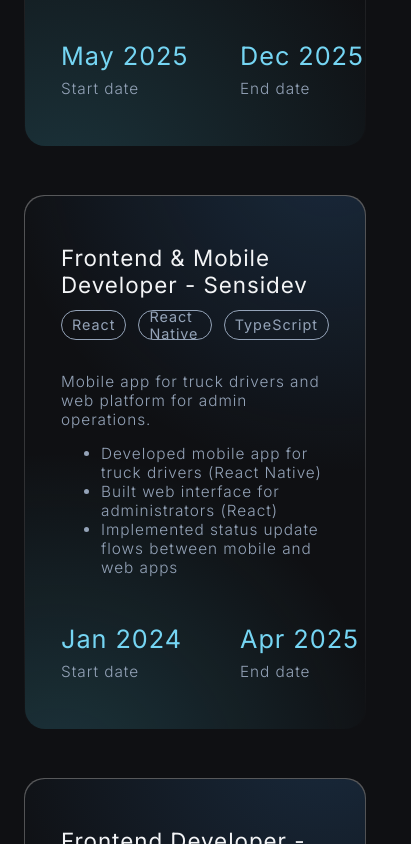
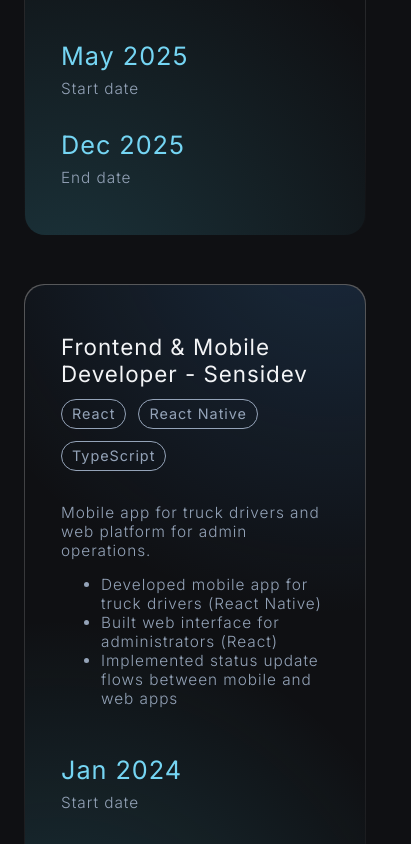
Before and after one commit to dragoispas/my-website, a React (Vite) app: page / in a window 390 px wide. Shown: the part 1940-2784 px from the top of the page, 411 px wide, since content can reach past the window. Built offline with nearby package versions, Linux system fonts and the light colour scheme.

Commit message:
Small screen responsiveness fix

```diff
--- a/src/Card.tsx
+++ b/src/Card.tsx
@@ -35,10 +35,14 @@
             }
           </div>
           <div className="card-footer">
-            <p className='l accent'>{role.startDate}</p>
-            <p className='l accent'>{role.endDate} </p>
-            <p className='xs muted'>Start date</p>
-            <p className='xs muted'>End date</p>
+            <div className="card-footer-element">
+               <p className='l accent'>{role.startDate}</p>
+               <p className='xs muted'>Start date</p>
+            </div>
+            <div className="card-footer-element">
+              <p className='l accent'>{role.endDate} </p>
+              <p className='xs muted'>End date</p>
+            </div>
           </div>
         </div>
       </div>
--- a/src/index.css
+++ b/src/index.css
@@ -308,6 +308,7 @@
   width: 100%;
   border-radius: 20px;
   padding: 1px;
+  max-width: 1450px;
   background: linear-gradient(
     to bottom,
     rgba(255,255,255,0.3),   /* light top */
@@ -338,6 +339,7 @@
 .tags {
   display: flex;
   gap: 0.75rem;
+  flex-wrap: wrap;
 }
 
 .tag {
@@ -356,9 +358,16 @@
 }
 
 .card-footer {
-  width: 350px;
-  display: grid;
-  grid-template-columns: 1fr 1fr;
+  /* width: 350px; */
+  display: flex;
+  /* justify-content: space-between; */
+  flex-wrap: wrap;
+  gap: 2rem;
+}
+
+.card-footer-element {
+  display: flex;
+  flex-direction: column;
   gap: 0.5rem;
 }
 
@@ -376,7 +385,9 @@
 
 .app-icons {
   display: flex;
-  gap: 2rem;
+  flex-wrap: wrap;
+  justify-content: center;
+  gap: 1rem;
   margin: auto;
 }
 
```
